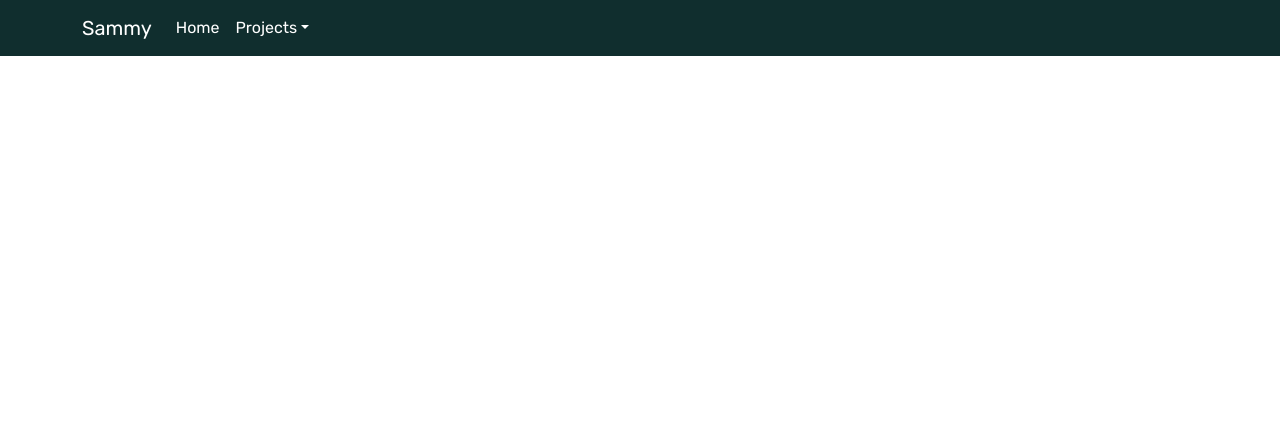
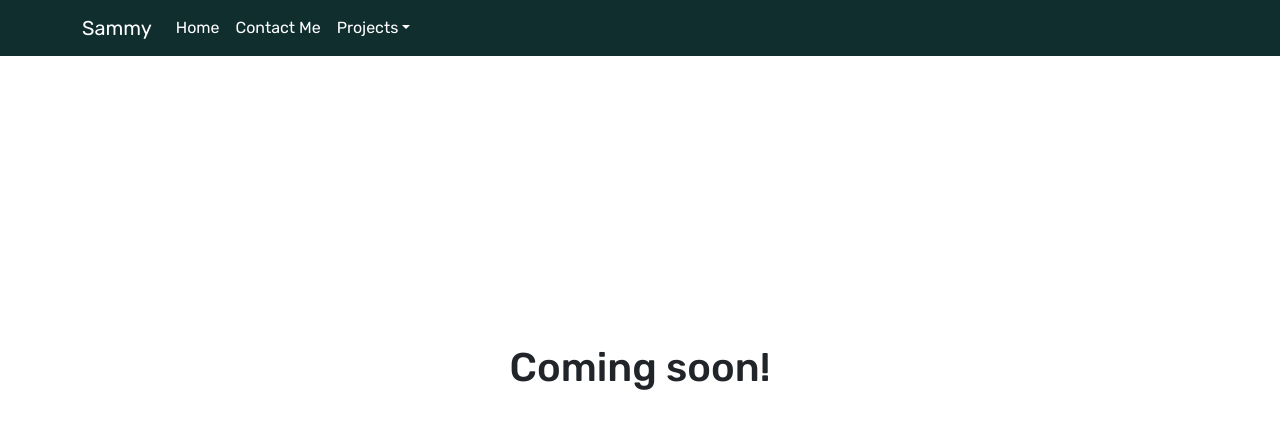
Before and after one commit to sam8beard/personal_portfolio, a React (Vite) app: page /personal_portfolio/contact in a window 1280 px wide. Before the commit this address had no page. Shown: the top 428 px of the page. Built offline with nearby package versions, Linux system fonts and the light colour scheme.

Commit message:
added contact page and project links in drop down. goodnight

```diff
--- a/package.json
+++ b/package.json
@@ -10,12 +10,14 @@
     "preview": "vite preview"
   },
   "dependencies": {
+    "@emailjs/browser": "^4.4.1",
     "@popperjs/core": "^2.11.8",
     "bootstrap": "^5.3.3",
     "node-sass": "^9.0.0",
     "react": "^18.3.1",
     "react-bootstrap": "^2.10.4",
     "react-dom": "^18.3.1",
+    "react-hook-form": "^7.52.1",
     "react-router-dom": "^6.24.1"
   },
   "devDependencies": {
--- a/src/App.jsx
+++ b/src/App.jsx
@@ -4,6 +4,7 @@ import './App.css'
 import NavigationBar from './components/NavigationBar.jsx'
 import 'bootstrap/dist/css/bootstrap.min.css'
 import Home from './pages/Home.jsx'
+import Contact from './pages/Contact.jsx'
 import './custom.scss'
 function App() {
 
@@ -20,6 +21,11 @@ function App() {
                 path='/personal_portfolio/'
                 element={<Home/>}
             />
+
+            <Route
+                path='/personal_portfolio/contact/'
+                element={<Contact/>}
+            />
       </Routes>
 
 
--- a/src/components/NavigationBar.jsx
+++ b/src/components/NavigationBar.jsx
@@ -12,16 +12,17 @@ function NavigationBar() {
         <Navbar.Collapse id="basic-navbar-nav">
           <Nav className="me-auto">
             <Nav.Link href="/personal_portfolio/">Home</Nav.Link>
+            <Nav.Link href="/personal_portfolio/contact">Contact Me</Nav.Link>
             <NavDropdown title="Projects" id="basic-nav-dropdown">
-              <NavDropdown.Item href="#action/3.1">Action</NavDropdown.Item>
-              <NavDropdown.Item href="#action/3.2">
-                Another action
+              <NavDropdown.Item href="https://devpost.com/software/globalink" target="_blank">GlobaLink</NavDropdown.Item>
+              <NavDropdown.Item href="https://github.com/alexbradshaw/Odin-Fork-Bombing-Squad" target="_blank">
+                SAVY
               </NavDropdown.Item>
-              <NavDropdown.Item href="#action/3.3">Something</NavDropdown.Item>
-              <NavDropdown.Divider />
+              <NavDropdown.Item href="">More to come!</NavDropdown.Item>
+              {/* <NavDropdown.Divider />
               <NavDropdown.Item href="#action/3.4">
                 Separated link
-              </NavDropdown.Item>
+              </NavDropdown.Item> */}
             </NavDropdown>
           </Nav>
         </Navbar.Collapse>
--- /dev/null
+++ b/src/pages/Contact.css
@@ -0,0 +1,12 @@
+.contact-parent {
+    height: 25rem;
+
+}
+
+.contact-container {
+    display: flex;
+    justify-content: space-around;
+    align-items: center;
+    height: 40rem;
+    padding-top: 6.5rem;
+}
--- /dev/null
+++ b/src/pages/Contact.jsx
@@ -0,0 +1,22 @@
+import './Contact.css'
+import { useState } from 'react';
+import { useForm } from 'react-hook-form';
+import emailjs from '@emailjs/browser';
+import Container from 'react-bootstrap/Container';
+import Row from 'react-bootstrap/Row';
+import Col from 'react-bootstrap/Col';
+function Contact() {
+    return (
+        <div className="contact-parent">
+            <Container fluid className="contact-container">
+                <Row>
+                    <Col>
+                    <h1> Coming soon!</h1>
+                    </Col>
+                </Row>
+            </Container>
+
+        </div>
+    )
+}
+export default Contact;
--- a/src/pages/Home.jsx
+++ b/src/pages/Home.jsx
@@ -74,7 +74,7 @@ function Home() {
                     </Row>
                     <Row className="container-row-3">
                         <div>
-                            <h1> Highlights :D </h1>
+                            <h1> Some Highlights :D</h1>
                         </div>
                     </Row>
                     <Row className="container-row-3">
@@ -112,7 +112,7 @@ function Home() {
                         </Col>
                     </Row>
                     <Row className="container-row">
-                        <Col>3 of 3</Col>
+                        <Col></Col>
                     </Row>
                 </Container>
 
```
Also changed, not shown: 1 other file (tests, documents, lock files or other folders).
